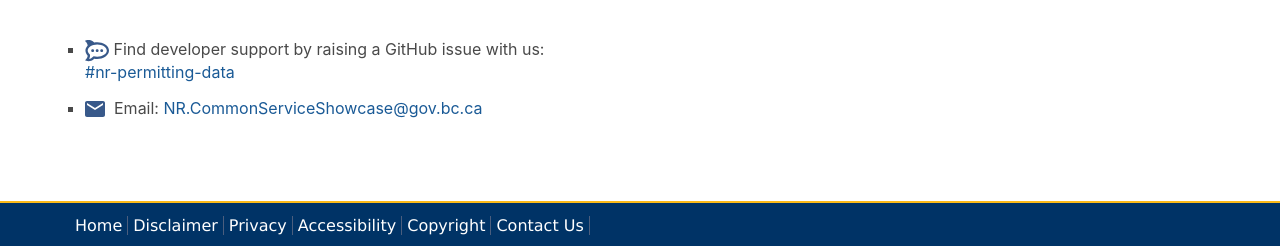
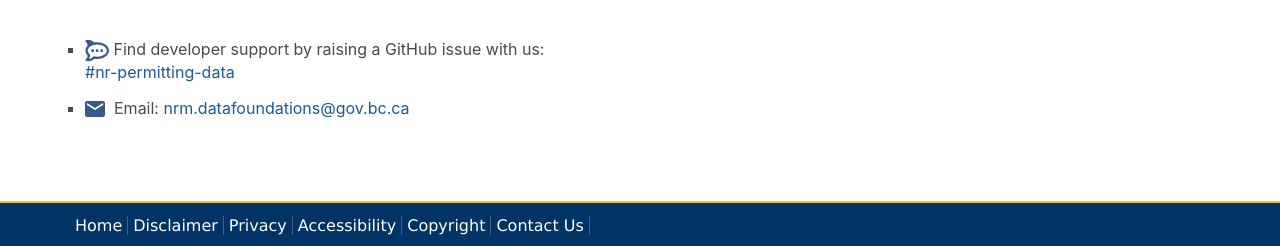
Before and after one commit to bcgov/nr-permitting-data-spec, a Jekyll site: the page built from team.md, in a window 1280 px wide. Shown: the part 651-897 px from the top of the page. Built offline with Jekyll 4.4.1, drawn with Linux system fonts in a browser that asks for light colours; nearby versions of some CDN libraries.

Commit message:
Update team.md

```diff
--- a/team.md
+++ b/team.md
@@ -19,7 +19,7 @@ description: Founded in 2023, we are a cross-functional agile team, building on
     <li>
         <img src="{{ site.baseurl }}/assets/images/email.svg" alt="Email Us" />
         <span>
-            &nbsp;Email: <a href="mailto:nrm.datafoundations@gov.bc.ca">NR.CommonServiceShowcase@gov.bc.ca</a>
+            &nbsp;Email: <a href="mailto:nrm.datafoundations@gov.bc.ca">nrm.datafoundations@gov.bc.ca</a>
         </span>
     </li>
 </ul>
```
